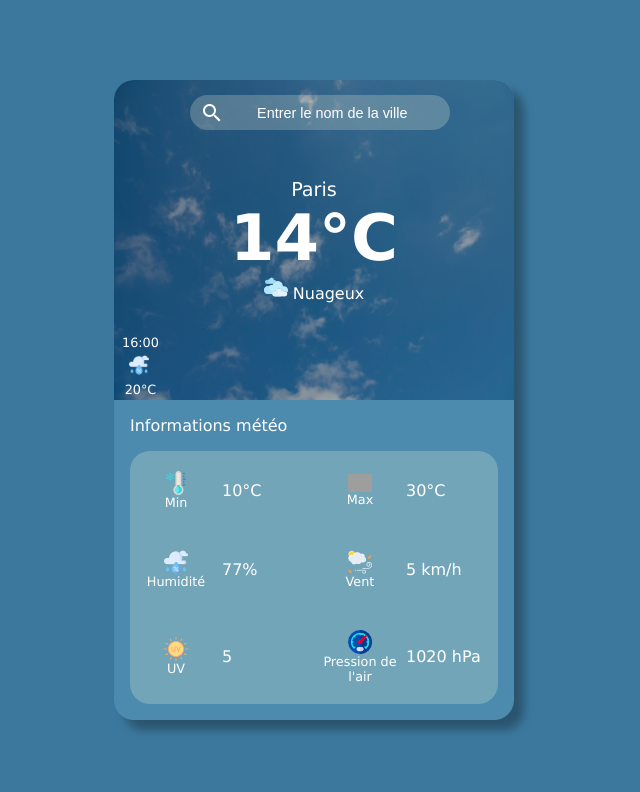
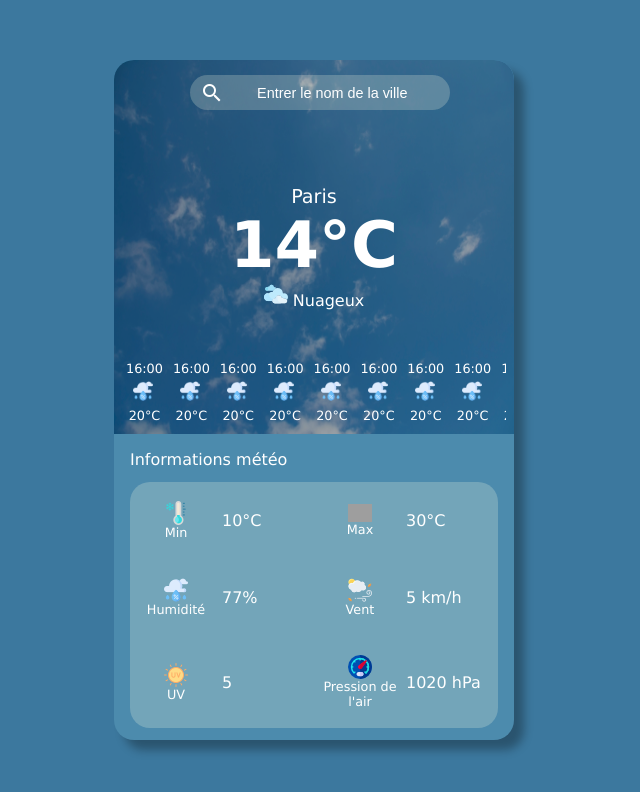
Before and after one commit to Swillam/Weather-App, an Angular app: page / in a window 1280 px wide. Shown: the top 792 px of the page, without its empty margins (326-966 px from the left). Built offline with nearby package versions, Linux system fonts and the light colour scheme; grey boxes are pictures that could not be loaded.

Commit message:
styling scroll div weather by hours

```diff
--- a/src/app/app.component.html
+++ b/src/app/app.component.html
@@ -1,4 +1,6 @@
+<!--la couleur du container change selon le jour ou la nuit-->
 <div class="container" [ngStyle]="{'background-color': (dateTime() > 19 || dateTime() <= 4) ? '#23394A' : '#4c8bad' }">
+  <!--le background change selon le jour ou la nuit-->
   <div class="upper">
     <img src="../assets/jour.jpg" *ngIf="(dateTime() > 4 || dateTime() <=19)">
     <img src="../assets/night.jpg" *ngIf="(dateTime() > 19 || dateTime() <= 4) ">
@@ -10,38 +12,75 @@
       </form>
     </div>
 
+    <!--data météo de la ville-->
     <div class="weather-data">
       <div class="location">Paris</div>
       <div class="temperature">{{14.40 | number: '1.0-0'}}°C</div> <!--retourne le temperature au format entier -->
       <div class="weather-condition"><img src="../assets/clouds.png"> Nuageux</div> <!--remplacer l'image par l'icon du temps actuel-->
     </div>
 
+    <!--météo heure par heure-->
     <div class="weather-hours" id="wh">
+      <!--TODO : a remplacer par une boucle-->
       <div class="byHours">
         <div class="hour">16:00</div>
         <div class="icon-w"><img src="../assets/precipitation.png"></div>
-<!--        <img src="../assets/precipitation.png">-->
         <div class="temp">{{20.30 | number: '1.0-0'}}°C</div>
       </div>
-<!--      <div class="byHours">-->
-<!--        <div class="hour">17:00</div>-->
-<!--        <div class="icon-weather"><img src="../assets/clouds.png"></div>-->
-<!--        <div class="temp">{{20.30 | number: '1.0-0'}}°C</div>-->
-<!--      </div>-->
-
-<!--      <div class="byHours">-->
-<!--        <div class="hour">18:00</div>-->
-<!--        <div class="icon-weather"><img src="../assets/clouds.png"></div>-->
-<!--        <div class="temp">{{20.30 | number: '1.0-0'}}°C</div>-->
-<!--      </div>-->
-<!--      <div class="byHours">-->
-<!--        <div class="hour">19:00</div>-->
-<!--        <div class="icon-weather"><img src="../assets/clouds.png"></div>-->
-<!--        <div class="temp">{{20.30 | number: '1.0-0'}}°C</div>-->
-<!--      </div>-->
+      <div class="byHours">
+        <div class="hour">16:00</div>
+        <div class="icon-w"><img src="../assets/precipitation.png"></div>
+        <div class="temp">{{20.30 | number: '1.0-0'}}°C</div>
+      </div>
+      <div class="byHours">
+        <div class="hour">16:00</div>
+        <div class="icon-w"><img src="../assets/precipitation.png"></div>
+        <div class="temp">{{20.30 | number: '1.0-0'}}°C</div>
+      </div>
+      <div class="byHours">
+        <div class="hour">16:00</div>
+        <div class="icon-w"><img src="../assets/precipitation.png"></div>
+        <div class="temp">{{20.30 | number: '1.0-0'}}°C</div>
+      </div>
+      <div class="byHours">
+        <div class="hour">16:00</div>
+        <div class="icon-w"><img src="../assets/precipitation.png"></div>
+        <div class="temp">{{20.30 | number: '1.0-0'}}°C</div>
+      </div>
+      <div class="byHours">
+        <div class="hour">16:00</div>
+        <div class="icon-w"><img src="../assets/precipitation.png"></div>
+        <div class="temp">{{20.30 | number: '1.0-0'}}°C</div>
+      </div>
+      <div class="byHours">
+        <div class="hour">16:00</div>
+        <div class="icon-w"><img src="../assets/precipitation.png"></div>
+        <div class="temp">{{20.30 | number: '1.0-0'}}°C</div>
+      </div>
+      <div class="byHours">
+        <div class="hour">16:00</div>
+        <div class="icon-w"><img src="../assets/precipitation.png"></div>
+        <div class="temp">{{20.30 | number: '1.0-0'}}°C</div>
+      </div>
+      <div class="byHours">
+        <div class="hour">16:00</div>
+        <div class="icon-w"><img src="../assets/precipitation.png"></div>
+        <div class="temp">{{20.30 | number: '1.0-0'}}°C</div>
+      </div>
+      <div class="byHours">
+        <div class="hour">16:00</div>
+        <div class="icon-w"><img src="../assets/precipitation.png"></div>
+        <div class="temp">{{20.30 | number: '1.0-0'}}°C</div>
+      </div>
+      <div class="byHours">
+        <div class="hour">16:00</div>
+        <div class="icon-w"><img src="../assets/precipitation.png"></div>
+        <div class="temp">{{20.30 | number: '1.0-0'}}°C</div>
+      </div>
     </div>
   </div>
 
+  <!--information météo-->
   <div class="lower">
     <div class="more-info-label">
       Informations météo
--- a/src/app/app.component.scss
+++ b/src/app/app.component.scss
@@ -4,7 +4,7 @@
   position: relative;
   overflow: hidden;
   width: 100%;
-  height:50%;
+  height:55%;
   border-top-left-radius: 20px;
   border-top-right-radius: 20px;
 
@@ -31,7 +31,7 @@
 
 .container{
   width: 400px;
-  height: 80vh;
+  height: 85vh;
   background-color: $blue-2;
   border-radius: 20px;
   box-shadow: 10px 10px 10px $shadow-dark;
@@ -77,13 +77,15 @@
 }
 
 .more-info-container{
-  flex: 1;
+  //flex: 1;
   background-color: $shadow-light;
   border-radius: 20px;
-  margin-top: 1em;
+  margin-top: 0.8em;
   display: flex;
   flex-direction: row;
   flex-wrap: wrap;
+  height: 80%;
+
 }
 
 .info-block{
@@ -157,44 +159,39 @@
 
 .weather-hours{
   position: relative;
-  bottom: 20%;
+  bottom: 22%;
   z-index: 100;
-  height: 60px;
+  height: 80px;
   display: flex;
   flex-direction: row;
   align-items: center;
   gap : 10px;
-  left: 2%;
+  left: 3%;
   overflow-x: scroll;
   overflow-y: hidden;
+  width : 95%;
 
-  //&::-webkit-scrollbar{
-  //  width: 6px;
-  //}
   &::-webkit-scrollbar-track
   {
     -webkit-box-shadow: inset 0 0 6px rgba(0,0,0,0.3);
-    background-color: #b414e0;
+    background-color: transparent;
   }
   &::-webkit-scrollbar
   {
-    height: 6px;
-    //width: 6px;
-    background-color: #a91b1b;
+    height : 5px;
+    background-color: $shadow-dark;
+    border-radius: 20px;
+
   }
 
   &::-webkit-scrollbar-thumb
   {
-    background-color: #000000;
+    background-color: $white;
+    border-radius: 20px;
+
   }
 
-
-
 }
-
-//#wh::-webkit-scrollbar{
-//  width: 10px;
-//}
 
 .byHours{
   display: flex;
```
